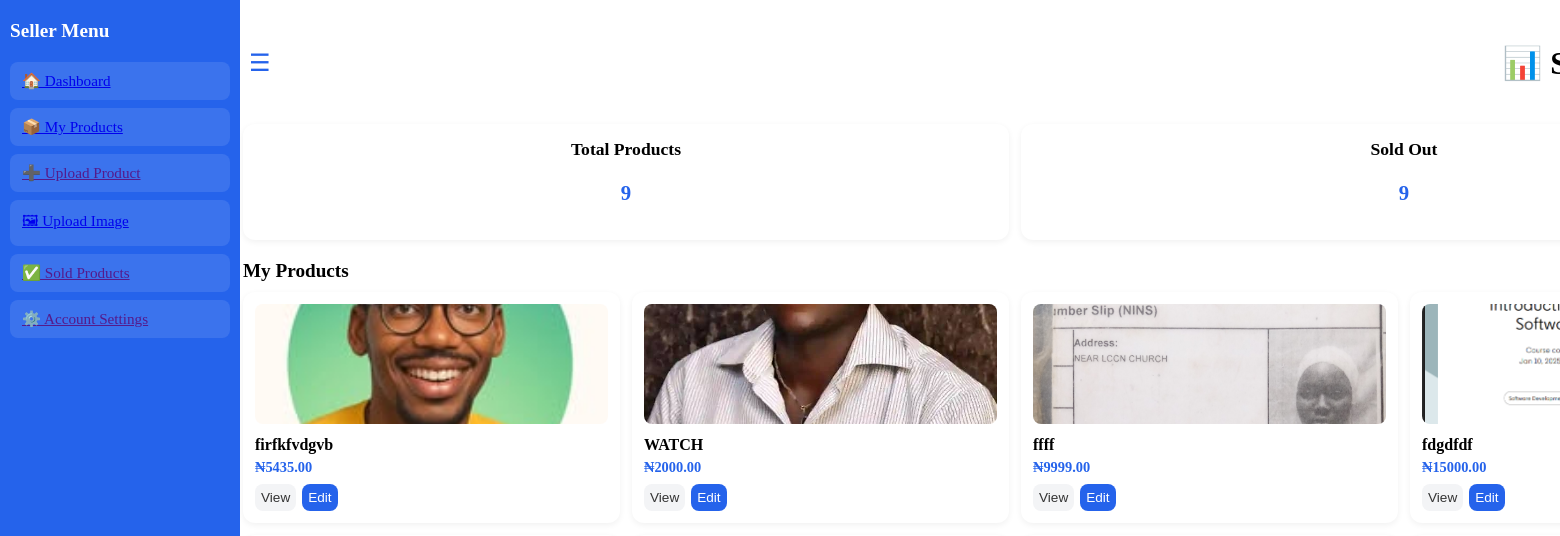
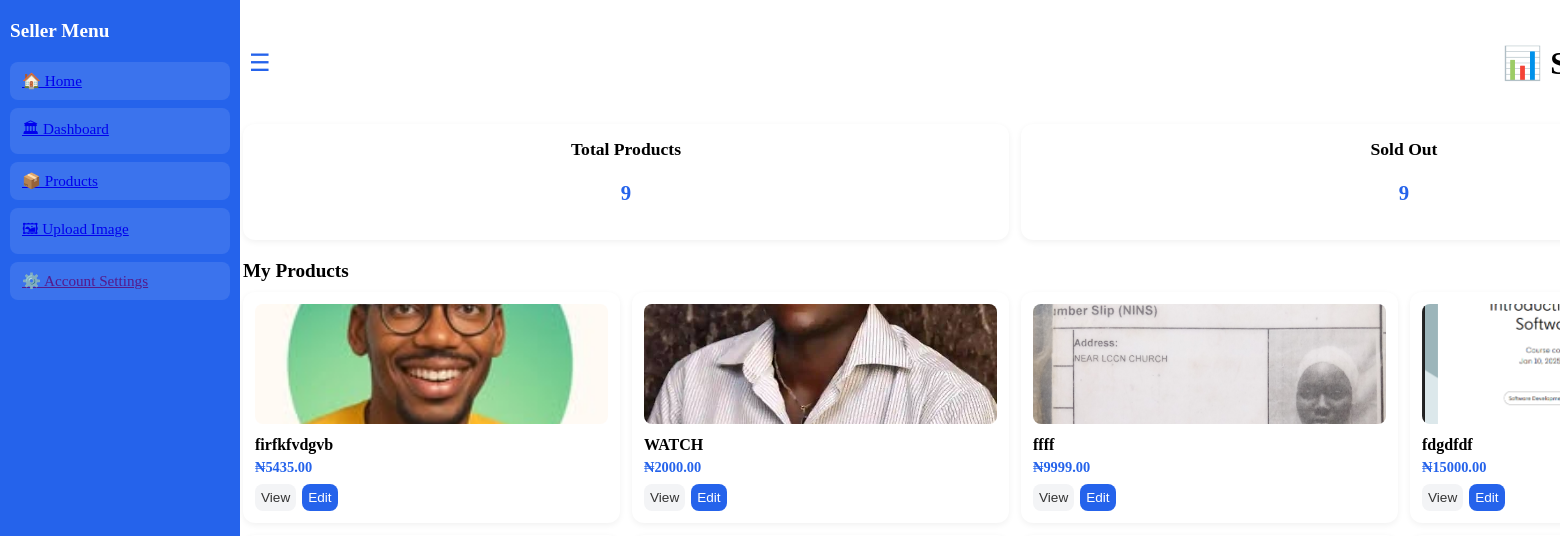
Before and after one commit to wanjosbest/trustbuysell, a Django app: page /Seller-dashboard/ in a window 1560 px wide; the page is wider, and only the part inside the window is pictured. Shown: the top 536 px of that part. Run offline with Django 5.2, Linux system fonts and the light colour scheme; a user stored in the database is signed in; data comes from the database, SQL or seed files in the repository; both versions use the stored data as it was after the commit.

Commit message:
dashboard redirect

```diff
--- a/templates/dashboard/seller_dashboard.html
+++ b/templates/dashboard/seller_dashboard.html
@@ -235,11 +235,10 @@ header {
     <div class="sidebar" id="sidebar">
         <h2>Seller Menu</h2>
         <div class="menu">
-            <a href="{% url 'seller_dashboard' %}">🏠 Dashboard</a>
-            <a href="{% url 'product_lists' %}">📦 My Products</a>
-            <a href="">➕ Upload Product</a>
+            <a href="{% url 'index' %}">🏠 Home</a>
+            <a href="{% url 'seller_dashboard' %}">🏛 Dashboard</a>
+            <a href="{% url 'product_lists' %}">📦 Products</a>
             <a href="{% url 'addproductimage' %}">🖼 Upload Image</a>
-            <a href="">✅ Sold Products</a>
             <a href="">⚙️ Account Settings</a>
         </div>
     </div>
@@ -280,7 +279,7 @@ header {
                 </div>
             </div>
             {% empty %}
-            <p>No products yet. <a href="{% url 'add_product' %}">Add one</a></p>
+            <p>No products yet. <a href="{% url 'product_lists' %}">Add one</a></p>
             {% endfor %}
         </div>
     </div>
--- a/user/views.py
+++ b/user/views.py
@@ -50,7 +50,7 @@ def login_view(request):
             return redirect('login')
         else:
             login(request,user)
-            return redirect("index")
+            return redirect("seller_dashboard")
     return render(request, 'user/login.html')
 
 # logout user
```
Also changed, not shown: Products/models.py (line endings or trailing spaces), db.sqlite3.
